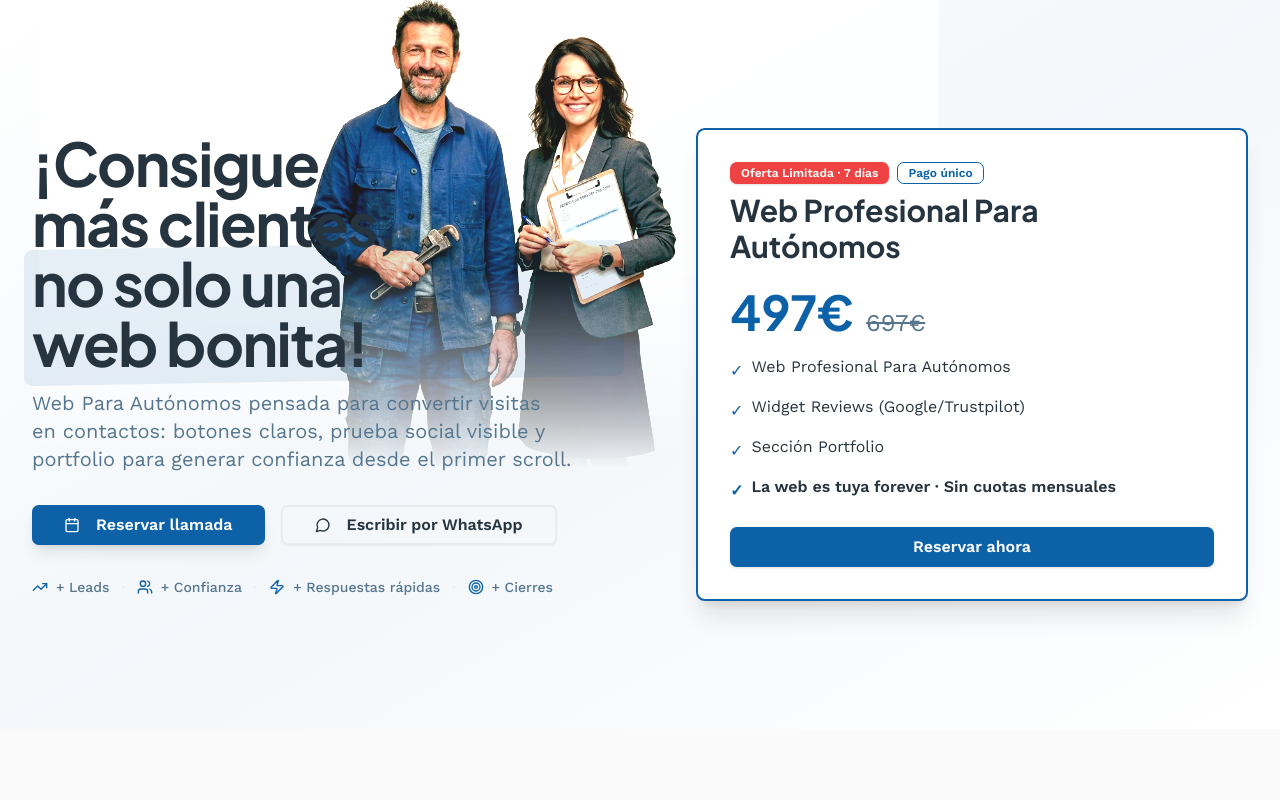
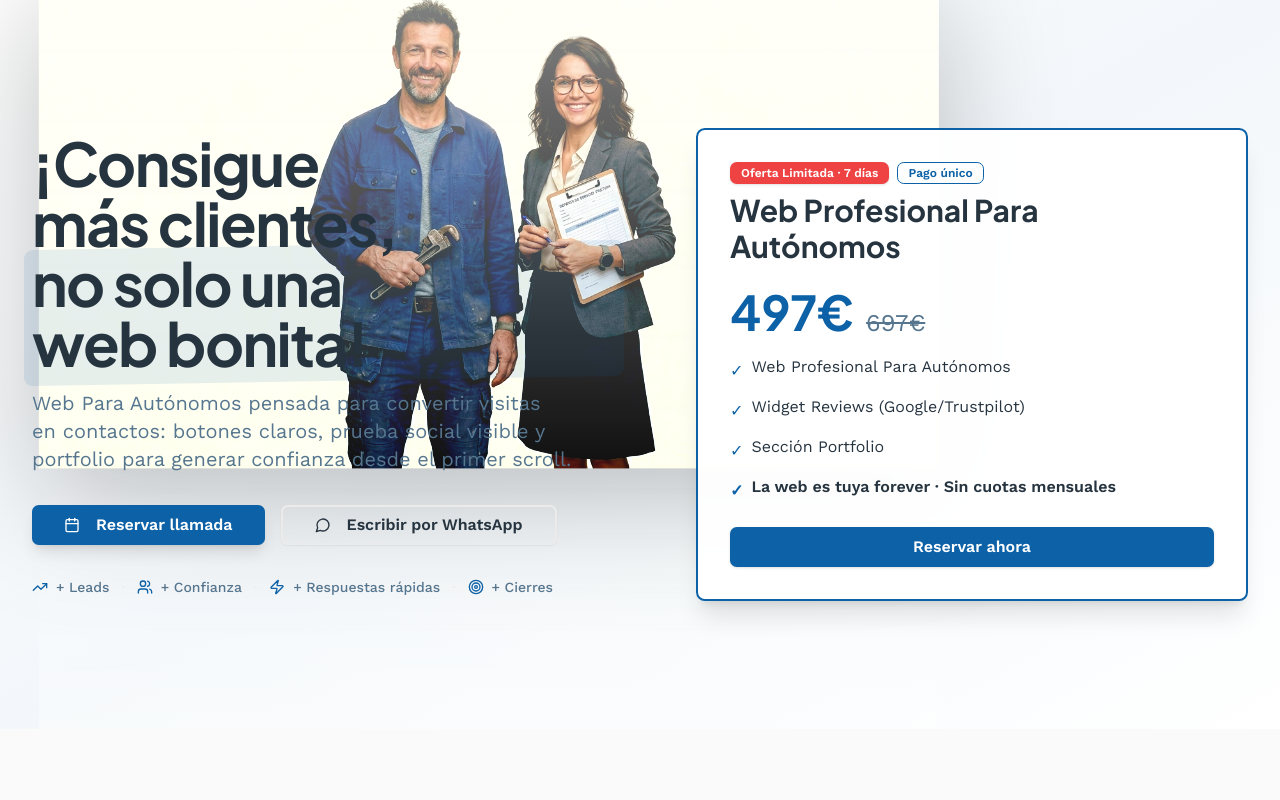
Before and after one commit to fsmartcfs-code/sg-f578bdde-0a98-4ac7-af00-b40a6d478feb-1776842642, a Next.js app: page / in a window 1280 px wide. Shown: the top 800 px of the page. Built offline with nearby package versions, Linux system fonts and the light colour scheme.

Commit message:
style(landing): remove residual background via css filters

```diff
--- a/src/components/Hero.tsx
+++ b/src/components/Hero.tsx
@@ -18,14 +18,13 @@ export function Hero() {
             height={1000}
             className="object-contain object-top"
             style={{
-              filter: 'brightness(1.2) contrast(1.3) saturate(1.2) drop-shadow(0 30px 60px rgba(0,0,0,0.2)) hue-rotate(-5deg)',
-              mixBlendMode: 'multiply',
-              opacity: 0.9,
-              maskImage: 'linear-gradient(to bottom, rgba(0,0,0,1) 0%, rgba(0,0,0,1) 60%, rgba(0,0,0,0.5) 80%, rgba(0,0,0,0) 100%)',
-              WebkitMaskImage: 'linear-gradient(to bottom, rgba(0,0,0,1) 0%, rgba(0,0,0,1) 60%, rgba(0,0,0,0.5) 80%, rgba(0,0,0,0) 100%)'
+              filter: 'brightness(0.95) contrast(1.4) saturate(1.3) drop-shadow(0 30px 60px rgba(0,0,0,0.25))',
+              mixBlendMode: 'darken',
+              opacity: 0.95
             }}
             priority
           />
+          <div className="absolute inset-0 bg-gradient-to-b from-background/50 via-transparent to-background/80" style={{ mixBlendMode: 'lighten' }}></div>
         </div>
       </div>
 
```
